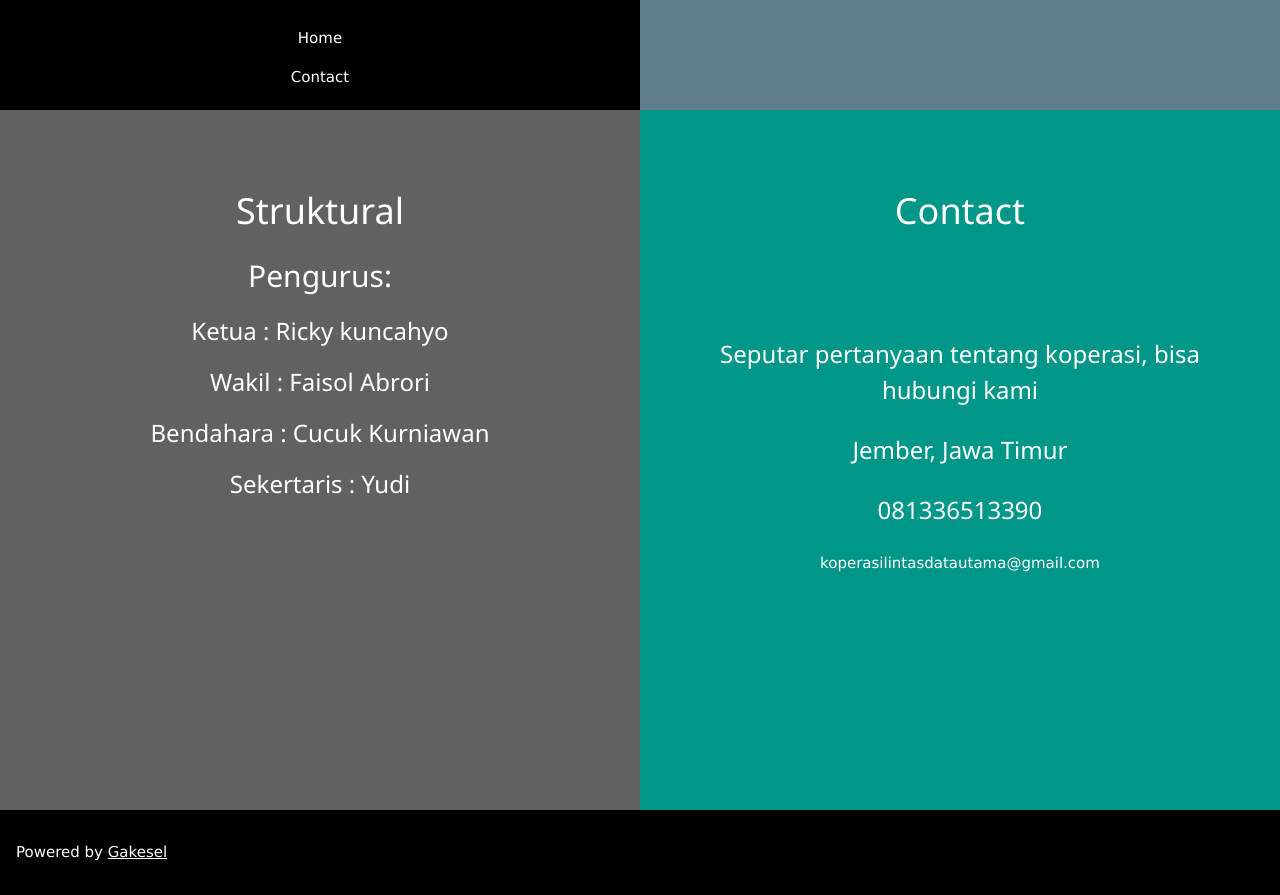
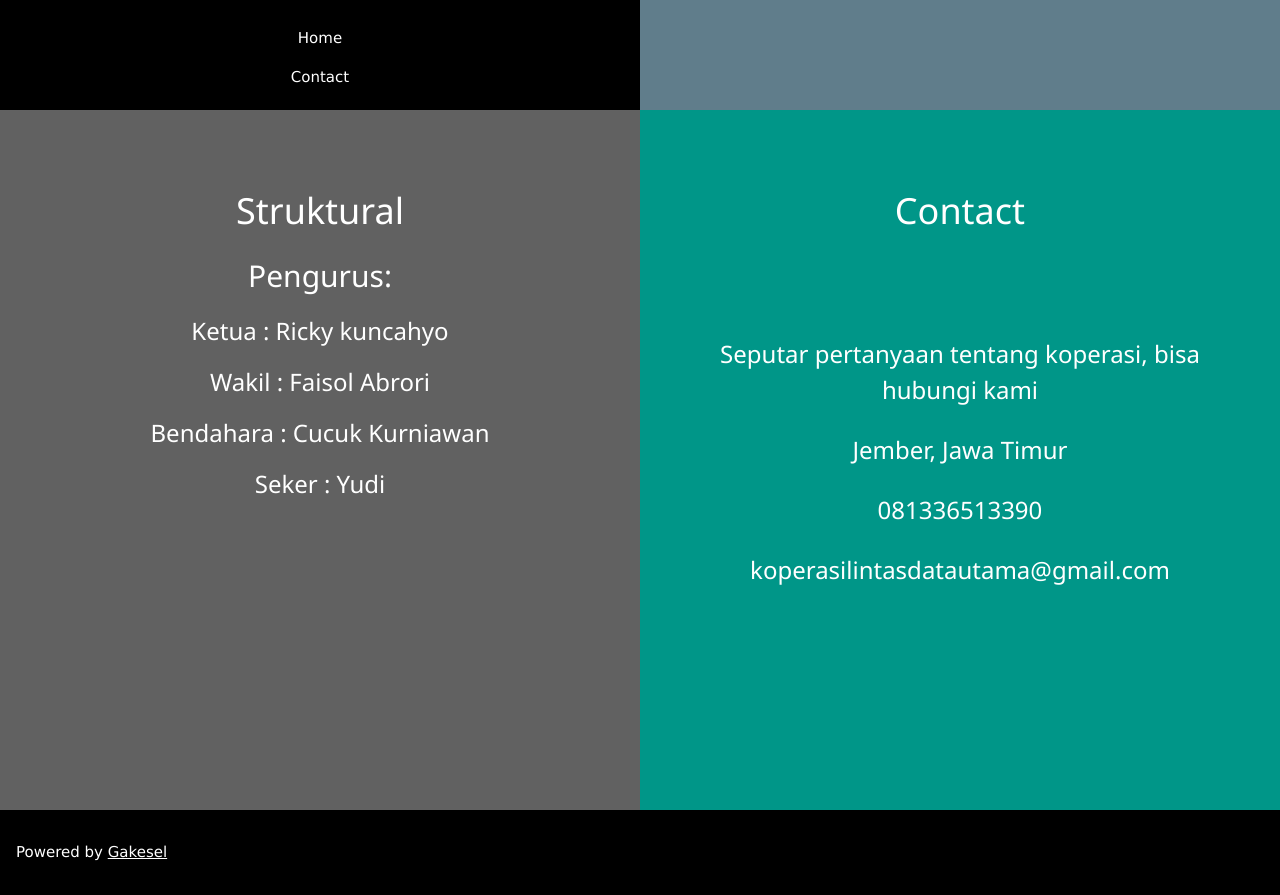
Before and after one commit to koperasi-lindu/koperasi-lindu.github.io, a plain HTML site: page index.html in a window 1280 px wide. Shown: the part 590-1485 px from the top of the page. Drawn offline with nearby package versions, Linux system fonts and the light colour scheme.

Commit message:
Update index.html

```diff
--- a/index.html
+++ b/index.html
@@ -35,7 +35,7 @@
   </div>
 </div>
 
-<!-- Second Grid: Swing By & Contact -->
+<!-- Second Grid: Swing By -->
 <div class="w3-row" id="contact">
   <div class="w3-half w3-dark-grey w3-container w3-center" style="height:700px">
     <div class="w3-padding-64">
@@ -48,18 +48,19 @@
 	  </p>
 	  <p><h3>Bendahara : Cucuk Kurniawan</h3>
 	  </p>
-	  <p><h3>Sekertaris : Yudi</h3>
+	  <p><h3>Seker : Yudi</h3>
 	  </p>
     </div>
   </div>
+  <!-- Third Grid: Contact -->
   <div class="w3-half w3-teal w3-container" style="height:700px">
     <div class="w3-padding-64 w3-padding-large">
       <center><h1>Contact</h1>
       <div class="w3-padding-64">
       <h3><p>Seputar pertanyaan tentang koperasi, bisa hubungi kami</p>
       <p>Jember, Jawa Timur</p>
-      <p>081336513390</p></h3>
-      <p>koperasilintasdatautama@gmail.com</p></center>
+      <p>081336513390</p>
+      <p>koperasilintasdatautama@gmail.com</p></h3></center>
     </div>
     </div>
   </div>
```
